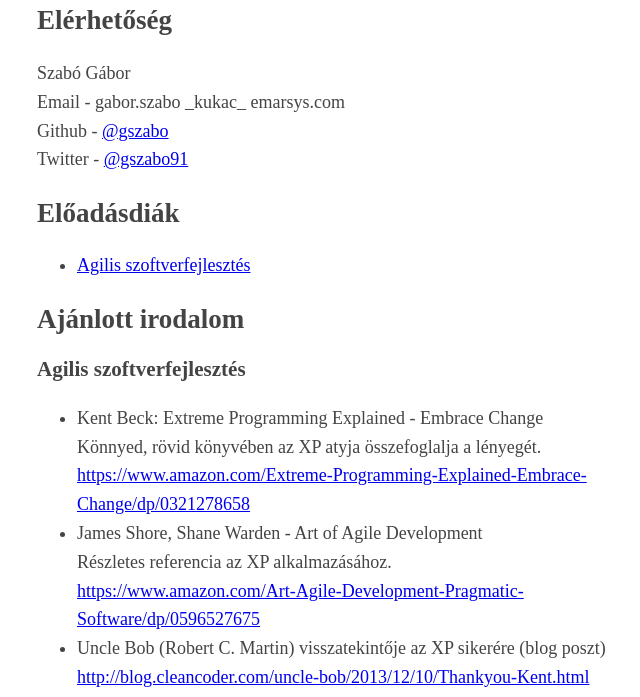
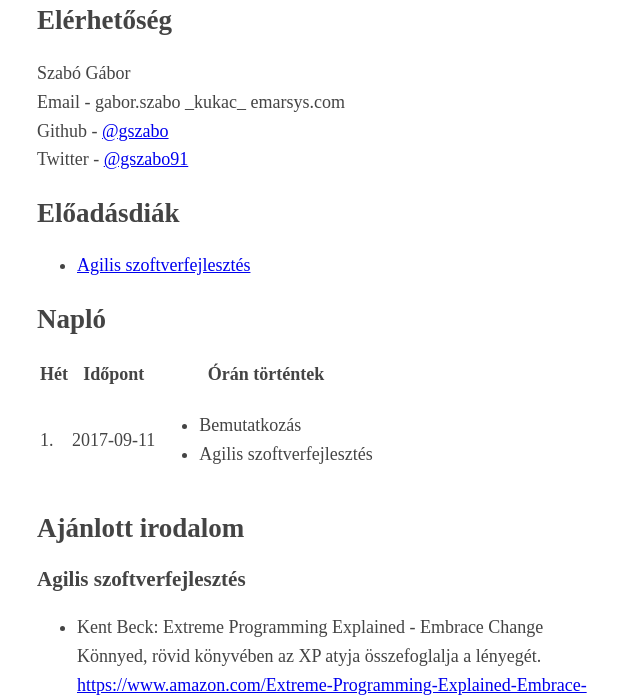
Before and after one commit to gszabo/elte-korszeru-web, a plain HTML site: page docs/index.html in a window 1280 px wide. Shown: the part 103-800 px from the top of the page, without its empty margins (278-918 px from the left). Drawn offline with Linux system fonts and the light colour scheme.

Commit message:
add timeline to landing page

```diff
--- a/docs/index.html
+++ b/docs/index.html
@@ -26,15 +26,41 @@
 
 <body>
   <h1>Korszerű webfejlesztés</h1>
+
   <h2>Elérhetőség</h2>
   <div>Szabó Gábor</div>
   <div>Email - gabor.szabo _kukac_ emarsys.com</div>
   <div>Github - <a href="https://github.com/gszabo">@gszabo</a></div>
   <div>Twitter - <a href="https://twitter.com/gszabo91">@gszabo91</a></div>
+
   <h2>Előadásdiák</h2>
   <ul>
     <li><a href="slides/agile/index.html">Agilis szoftverfejlesztés</a></li>
   </ul>
+
+  <h2>Napló</h2>
+  <table>
+    <thead>
+      <tr>
+        <th>Hét</th>
+        <th>Időpont</th>
+        <th>Órán történtek</th>
+      </tr>
+    </thead>
+    <tbody>
+      <tr>
+        <td>1.</td>
+        <td>2017-09-11</td>
+        <td>
+          <ul>
+            <li>Bemutatkozás</li>
+            <li>Agilis szoftverfejlesztés</li>
+          </ul>
+        </td>
+      </tr>
+    </tbody>
+  </table>
+
   <h2>Ajánlott irodalom</h2>
   <h3>Agilis szoftverfejlesztés</h3>
   <ul>
@@ -54,7 +80,7 @@
     </li>
   </ul>
   <footer>
-    Utolsó módosítás: <span id="last-modification-date">2017-09-17</span>
+    Utolsó módosítás: <span id="last-modification-date">2017-09-17 17:57</span>
   </footer>
 </body>
 
```
